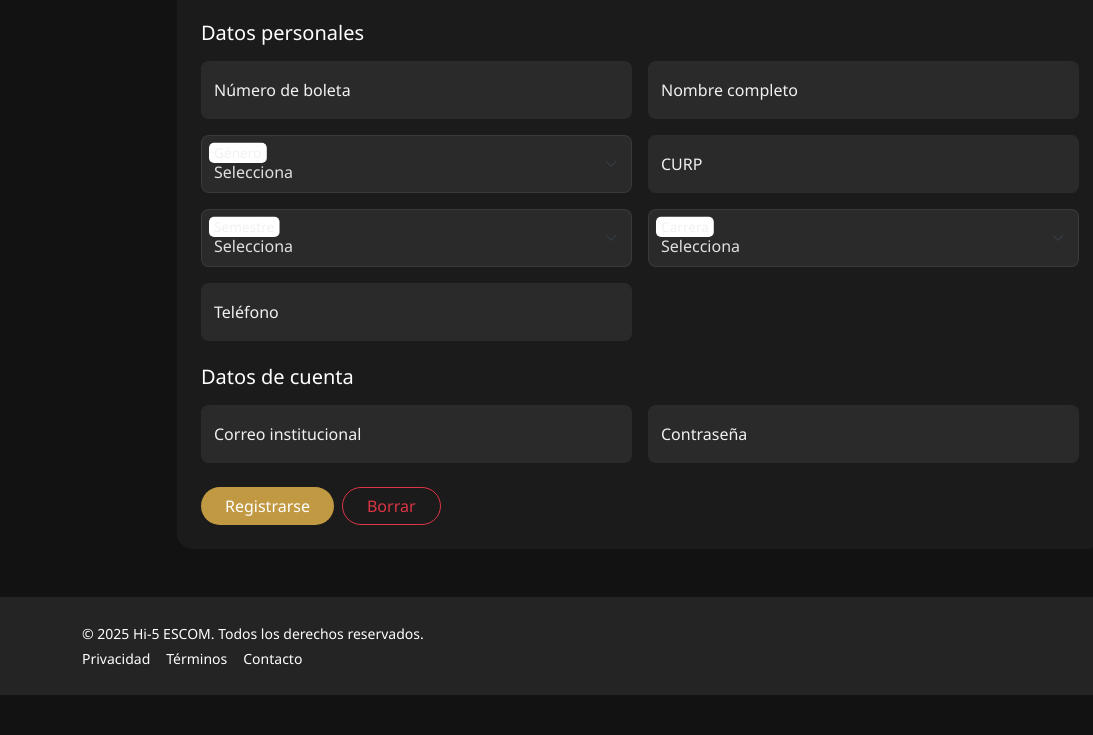
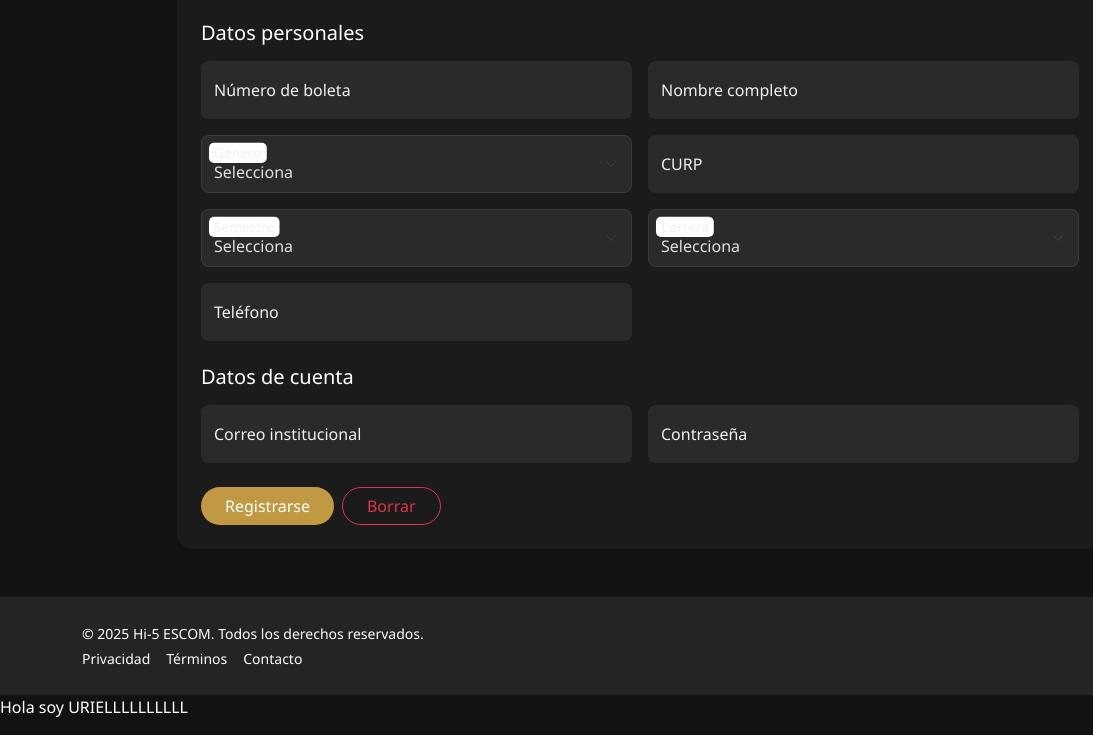
Before and after one commit to BigSusFG/ProyectoWeb, a plain HTML site: page html/prueba.html in a window 1280 px wide. Shown: the part 3444-4179 px from the top of the page, 0-1093 px from the left. Before the commit the page ends 4139 px from the top, so only its background shows below. Drawn offline with nearby package versions, Linux system fonts and the light colour scheme.

```diff
--- a/html/prueba.html
+++ b/html/prueba.html
@@ -751,5 +751,16 @@
       src="https://cdn.jsdelivr.net/npm/bootstrap@5.3.6/dist/js/bootstrap.bundle.min.js"
       crossorigin="anonymous"
     ></script>
+
+
+
+    <p>Hola soy URIELLLLLLLLLL</p>
+
+
+
+
+
+
+
   </body>
 </html>
```
